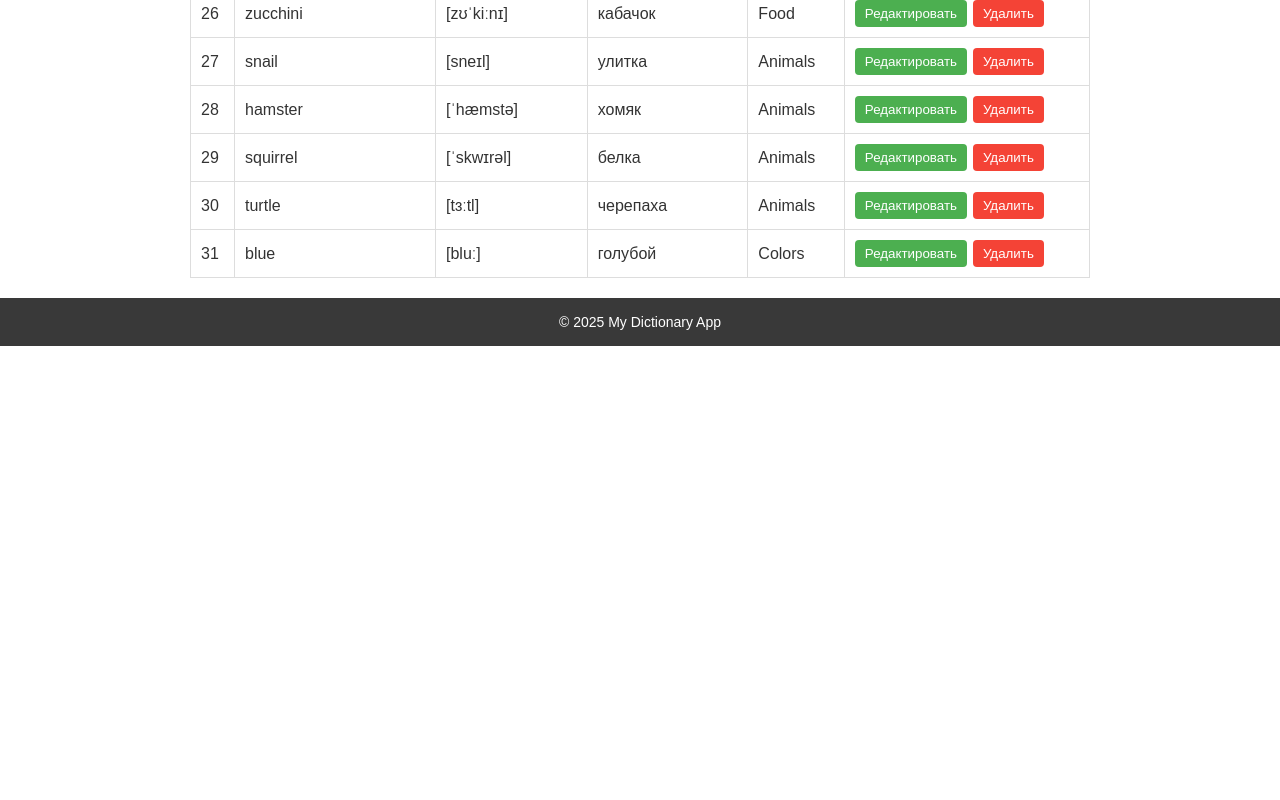
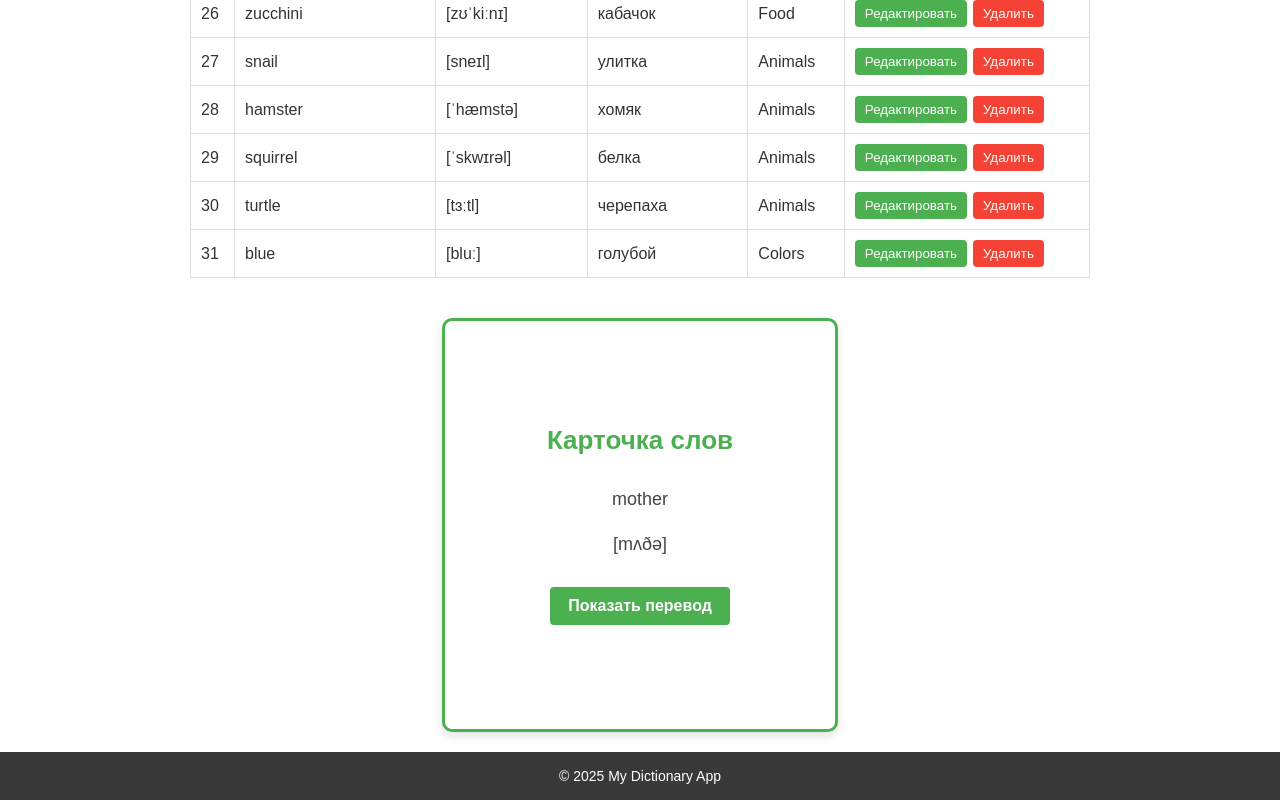
Before and after one commit to nastyshaclifford/Word-cards, a React (Create React App) app: page / in a window 1280 px wide. Shown: the part 1336-2136 px from the top of the page. Before the commit the page ends 1682 px from the top, so only its background shows below. Built offline with nearby package versions, Linux system fonts and the light colour scheme.

Commit message:
добавлено wordcard

```diff
--- a/src/App.js
+++ b/src/App.js
@@ -3,6 +3,7 @@ import Header from './components/Header';
 import Footer from './components/Footer';
 import WordList from './components/WordList';
 import './styles/App.css';
+import WordCard from './components/WordCard';
 
 function App() {
   return (
@@ -10,6 +11,7 @@ function App() {
       <Header />
       <main>
         <WordList />
+        <WordCard />
       </main>
       <Footer />
     </div>
--- a/src/components/Header.jsx
+++ b/src/components/Header.jsx
@@ -2,7 +2,7 @@ import React from 'react';
 import '../styles/Header.css';
 
 function Header() {
-    return <header className="header">Мой словарь</header>
+    return <header className="header">My dictionary</header>
 }
 
 export default Header;
--- /dev/null
+++ b/src/components/WordCard.jsx
@@ -0,0 +1,36 @@
+import { useState } from 'react';
+import '../styles/WordCard.css';
+
+const word =  [
+{
+    "id": "33198",
+    "english": "mother",
+    "transcription": "[mʌðə]",
+    "russian": "мама",
+    "tags": "Family",
+    "tags_json": "[\"Family\"]"
+},
+];
+function WordCard() {
+    const [showTranslation, setTranslation] = useState(false);
+
+    const handleShowTranslation = () => {
+    setTranslation(true);
+    };
+
+    return (
+        <div class="word-card">
+            <h2>Карточка слов</h2>
+            <p>{word[0].english}</p>
+            <p>{word[0].transcription}</p>
+            {!showTranslation ? (
+                <button className="btn translate" onClick={handleShowTranslation}>Показать перевод</button>
+            ) : null}
+            {showTranslation && (
+                <p className="translation">{word[0].russian}</p>
+            )}
+        </div>
+    );
+}
+
+export default WordCard;
--- a/src/components/WordList.jsx
+++ b/src/components/WordList.jsx
@@ -1,4 +1,4 @@
-import React, { Component } from 'react';
+import { useState } from 'react';
 import '../styles/WordList.css';
 
 const firstWords = [
@@ -252,57 +252,41 @@ const firstWords = [
     }
 ];
 
+const WordList = () => {
+    const [words, setWords] = useState(firstWords);
+    const [editingId, setEditingId] = useState(null);
+    const [editedWord, setEditedWord] = useState({});
 
-class WordList extends Component {
-    constructor(props) {
-    super(props);
-    this.state = {
-        words: firstWords,
-        editingId: null,
-        editedWord: {}
-    };
-    }
-
-    handleEdit = (word) => {
-    this.setState({
-        editingId: word.id,
-        editedWord: { ...word }
-    });
+    const handleEdit = (word) => {
+        setEditingId(word.id);
+        setEditedWord({ ...word });
     };
 
-    handleCancel = () => {
-    this.setState({
-        editingId: null,
-        editedWord: {}
-    });
+    const handleCancel = () => {
+        setEditingId(null);
+        setEditedWord({});
     };
 
-    handleSave = (id) => {
-    this.setState((prevState) => ({
-        words: prevState.words.map(word =>
-        word.id === id ? prevState.editedWord : word
-        ),
-        editingId: null,
-        editedWord: {}
+    const handleSave = (id) => {
+        setWords(words.map(word =>
+            word.id === id ? editedWord : word
+        ));
+        setEditingId(null);
+        setEditedWord({});
+    };
+
+    const handleDelete = (id) => {
+        setWords(words.filter(word => word.id !== id));
+    };
+
+    const handleChange = (e) => {
+        const { name, value } = e.target;
+        setEditedWord(prev => ({
+            ...prev,
+            [name]: value
         }));
     };
 
-    handleDelete = (id) => {
-        this.setState(prevState => ({
-        words: prevState.words.filter(word => word.id !== id)
-        }));
-    };
-
-
-    handleChange = (e) => {
-    const { name, value } = e.target;
-    this.setState(prevState => ({
-        editedWord: { ...prevState.editedWord, [name]: value }
-    }));
-    };
-
-    render() {
-    const { words, editingId, editedWord } = this.state;
     return (
         <div className="container">
             <table className="word-table">
@@ -323,20 +307,40 @@ class WordList extends Component {
                             {editingId === word.id ? (
                                 <>
                                     <td>
-                <input name="english" value={editedWord.english} onChange={this.handleChange} />
+                                        <input
+                                            name="english"
+                                            value={editedWord.english}
+                                            onChange={handleChange}
+                                        />
                                     </td>
                                     <td>
-                <input name="transcription" value={editedWord.transcription} onChange={this.handleChange} />
+                                        <input
+                                            name="transcription"
+                                            value={editedWord.transcription}
+                                            onChange={handleChange}
+                                        />
                                     </td>
                                     <td>
-                <input name="russian" value={editedWord.russian} onChange={this.handleChange} />
+                                        <input
+                                            name="russian"
+                                            value={editedWord.russian}
+                                            onChange={handleChange}
+                                        />
                                     </td>
                                     <td>
-                <input name="tags" value={editedWord.tags} onChange={this.handleChange} />
+                                        <input
+                                            name="tags"
+                                            value={editedWord.tags}
+                                            onChange={handleChange}
+                                        />
                                     </td>
                                     <td>
-                <button className="btn save" onClick={() => this.handleSave(word.id)}>Сохранить</button>
-                <button className="btn cancel" onClick={this.handleCancel}>Отменить</button>
+                                        <button className="btn save" onClick={() => handleSave(word.id)}>
+                                            Сохранить
+                                        </button>
+                                        <button className="btn cancel" onClick={handleCancel}>
+                                            Отменить
+                                        </button>
                                     </td>
                                 </>
                             ) : (
@@ -346,8 +350,12 @@ class WordList extends Component {
                                     <td>{word.russian}</td>
                                     <td>{word.tags}</td>
                                     <td>
-                <button className="btn edit" onClick={() => this.handleEdit(word)}>Редактировать</button>
-                <button className="btn delete" onClick={() => this.handleDelete(word.id)}>Удалить</button>
+                                        <button className="btn edit" onClick={() => handleEdit(word)}>
+                                            Редактировать
+                                        </button>
+                                        <button className="btn delete" onClick={() => handleDelete(word.id)}>
+                                            Удалить
+                                        </button>
                                     </td>
                                 </>
                             )}
@@ -358,5 +366,5 @@ class WordList extends Component {
         </div>
     );
 };
-}
+
 export default WordList;
--- a/src/styles/WordCard.css
+++ b/src/styles/WordCard.css
@@ -1,7 +1,62 @@
+@import './variables.css';
+
 .word-card {
-    border: 1px solid #ddd;
-    padding: 10px;
-    margin-bottom: 10px;
-    border-radius: 8px;
-    background-color: #f9f9f9;
+    max-width: 350px;
+    min-height: 360px;
+    background-color: #fff;
+    border: 3px solid var(--color-primary);
+    border-radius: 10px;
+    box-shadow: 0 4px 10px rgba(0,0,0,0.12);
+    padding: 24px 20px;
+    font-family: var(--font-main);
+    margin: 20px auto;
+    display: flex;
+    flex-direction: column;
+    justify-content: center;
 }
+
+.word-card h2 {
+    margin-top: 0;
+    font-size: 26px;
+    color: var(--color-primary);
+    text-align: center;
+    font-weight: 700;
+}
+
+.word-card p {
+    text-align: center;
+    margin: 10px 0;
+    font-size: 18px;
+    color: #444444;
+    line-height: 1.4;
+}
+
+.word-card .btn.translate {
+    display: block;
+    margin: 20px auto 0 auto;
+    padding: 10px 18px;
+    background-color: var(--color-primary);
+    border-radius: var(--radius);
+    cursor: pointer;
+    color: white;
+    font-weight: 700;
+    font-size: 16px;
+    transition: var(--transition);
+}
+
+.word-card .translation {
+    color: #28a745;
+    font-weight: 600;
+    font-size: 26px;
+    margin-top: 15px;
+
+}
+
+.word-card .btn.translate:hover {
+    opacity: 0.9;
+    transform: scale(1.07);
+}
+
+.word-card .btn.translate:active {
+    transform: scale(0.95);
+}
```
Also changed, not shown: src/setupTests.js (deleted, +0 -5 lines), src/logo.svg (deleted), 1 other file (tests, documents, lock files or other folders). Lines whose indentation alone changed are shown as unchanged.
